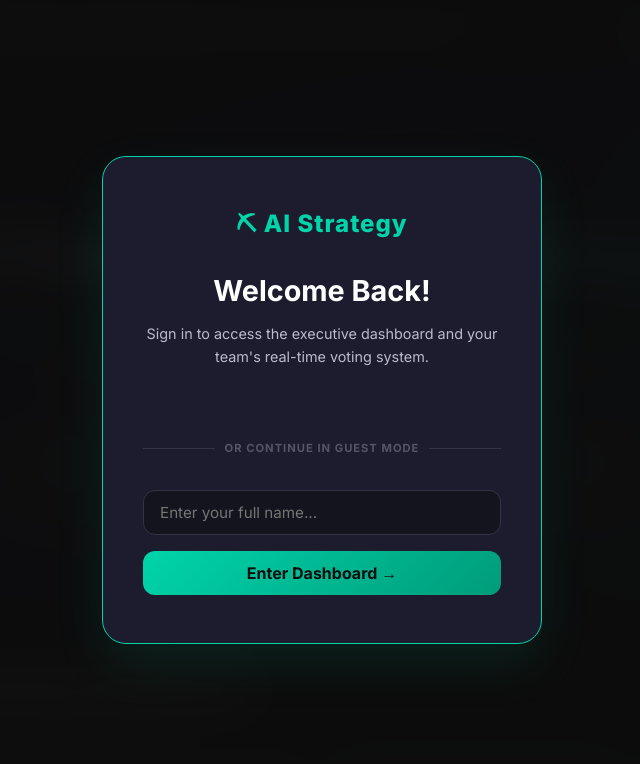
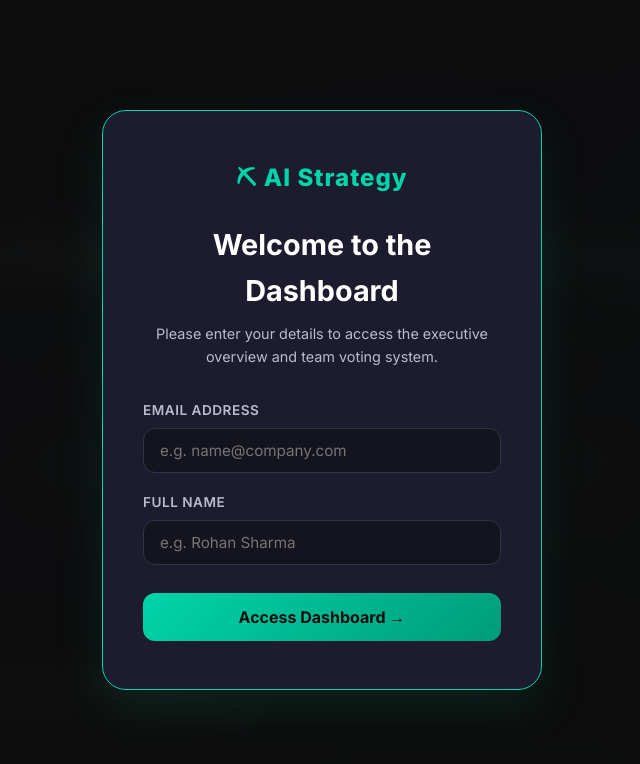
Before and after one commit to sudhanshu23bh-web/ai-strategy-dashboard, a website: page AI_Strategy_Document_SHAREABLE.html in a window 1280 px wide. Shown: the top 764 px of the page, without its empty margins (318-958 px from the left). Drawn offline with Linux system fonts and the light colour scheme.

Commit message:
feat: setup custom passwordless onboarding screen with auto-avatar

```diff
--- a/AI_Strategy_Document_SHAREABLE.html
+++ b/AI_Strategy_Document_SHAREABLE.html
@@ -5,7 +5,6 @@
 <meta name="viewport" content="width=device-width, initial-scale=1.0">
 <title>AI Transformation Strategy — Mining SaaS Company</title>
 <link href="https://fonts.googleapis.com/css2?family=Inter:wght@300;400;500;600;700;800;900&display=swap" rel="stylesheet">
-<script src="https://accounts.google.com/gsi/client" async defer></script>
 <style>
 *, *::before, *::after { box-sizing: border-box; margin: 0; padding: 0; }
 :root {
@@ -37,12 +36,15 @@ h1,h2,h3,h4,h5 { color: var(--white); }
 .login-divider { display: flex; align-items: center; margin: 2rem 0; color: var(--dim); }
 .login-divider::before, .login-divider::after { content: ''; flex: 1; height: 1px; background: var(--border); }
 .login-divider span { padding: 0 10px; font-size: 0.7rem; font-weight: 700; letter-spacing: 1px; }
-.manual-login { display: flex; flex-direction: column; gap: 1rem; }
+
+.custom-login-form { display: flex; flex-direction: column; gap: 1.2rem; text-align: left; }
+.input-group { display: flex; flex-direction: column; gap: 0.4rem; }
+.input-group label { font-size: 0.85rem; font-weight: 600; color: var(--gray); text-transform: uppercase; letter-spacing: 0.5px; }
+
 .login-input { padding: 12px 16px; border: 1px solid var(--border); border-radius: 12px; background: var(--bg2); color: var(--white); font-family: 'Inter', sans-serif; font-size: 0.95rem; outline: none; transition: all 0.3s; }
 .login-input:focus { border-color: var(--teal); box-shadow: 0 0 0 2px rgba(0,212,170,0.2); }
-.login-btn { padding: 12px; border: none; border-radius: 12px; background: linear-gradient(135deg, var(--teal), #009c7a); color: var(--bg); font-family: 'Inter', sans-serif; font-size: 1rem; font-weight: 700; cursor: pointer; transition: transform 0.3s, box-shadow 0.3s; }
+.login-btn { padding: 14px; border: none; border-radius: 12px; background: linear-gradient(135deg, var(--teal), #009c7a); color: var(--bg); font-family: 'Inter', sans-serif; font-size: 1rem; font-weight: 700; cursor: pointer; transition: transform 0.3s, box-shadow 0.3s; margin-top: 0.5rem; }
 .login-btn:hover { transform: translateY(-2px); box-shadow: 0 8px 20px rgba(0,212,170,0.3); }
-#g_id_onload, .g_id_signin { display: flex; justify-content: center; margin-bottom: 0.5rem; }
 
 /* TOP BAR PROFILE */
 .user-profile { display: flex; align-items: center; gap: 8px; background: rgba(0,212,170,0.06); border: 1px solid rgba(0,212,170,0.2); padding: 4px 10px; border-radius: 20px; transition: all 0.3s; }
@@ -632,30 +634,21 @@ h1,h2,h3,h4,h5 { color: var(--white); }
 <div id="loginOverlay" class="login-overlay">
   <div class="login-card">
     <div class="login-logo">⛏ AI Strategy</div>
-    <h2>Welcome Back!</h2>
-    <p>Sign in to access the executive dashboard and your team's real-time voting system.</p>
-
-    <!-- Google Sign-In Button Container -->
-    <div id="g_id_onload"
-         data-client_id="YOUR_GOOGLE_CLIENT_ID_HERE"
-         data-callback="handleGoogleLogin"
-         data-auto_prompt="false">
-    </div>
-    <div class="g_id_signin"
-         data-type="standard"
-         data-size="large"
-         data-theme="outline"
-         data-text="sign_in_with"
-         data-shape="rectangular"
-         data-logo_alignment="left">
-    </div>
-
-    <!-- Manual Username Fallback -->
-    <div class="login-divider"><span>OR CONTINUE IN GUEST MODE</span></div>
-
-    <div class="manual-login">
-      <input type="text" id="manualUsername" class="login-input" placeholder="Enter your full name..." onkeypress="if(event.key === 'Enter') loginManual()">
-      <button class="login-btn" onclick="loginManual()">Enter Dashboard →</button>
+    <h2>Welcome to the Dashboard</h2>
+    <p>Please enter your details to access the executive overview and team voting system.</p>
+
+    <div class="custom-login-form">
+      <div class="input-group">
+        <label for="userEmail">Email Address</label>
+        <input type="email" id="userEmail" class="login-input" placeholder="e.g. name@company.com" onkeypress="if(event.key === 'Enter') document.getElementById('userName').focus()">
+      </div>
+
+      <div class="input-group">
+        <label for="userName">Full Name</label>
+        <input type="text" id="userName" class="login-input" placeholder="e.g. Rohan Sharma" onkeypress="if(event.key === 'Enter') loginCustom()">
+      </div>
+
+      <button class="login-btn" onclick="loginCustom()">Access Dashboard →</button>
     </div>
   </div>
 </div>
@@ -1575,34 +1568,31 @@ function checkAuth() {
   }
 }
 
-function loginManual() {
-  const nameInput = document.getElementById('manualUsername');
+function loginCustom() {
+  const emailInput = document.getElementById('userEmail');
+  const nameInput = document.getElementById('userName');
+
+  const email = emailInput.value.trim();
   const name = nameInput.value.trim();
-  if (!name) { alert('Please enter your name first'); return; }
+
+  if (!email || !name) {
+    alert('Please enter both Email and Name');
+    return;
+  }
+
+  // Generate a beautiful avatar based on their name initials
+  const avatarUrl = `https://ui-avatars.com/api/?name=${encodeURIComponent(name)}&background=00D4AA&color=fff&bold=true&rounded=true`;
 
   localStorage.setItem('authName', name);
-  localStorage.removeItem('authAvatar'); // No avatar for manual
-  checkAuth();
-}
-
-// Called automatically by Google SDK on success
-function handleGoogleLogin(response) {
-  // Decode JWT to get user info
-  const base64Url = response.credential.split('.')[1];
-  const base64 = base64Url.replace(/-/g, '+').replace(/_/g, '/');
-  const jsonPayload = decodeURIComponent(atob(base64).split('').map(function(c) {
-      return '%' + ('00' + c.charCodeAt(0).toString(16)).slice(-2);
-  }).join(''));
-
-  const userInfo = JSON.parse(jsonPayload);
-
-  localStorage.setItem('authName', userInfo.name);
-  localStorage.setItem('authAvatar', userInfo.picture);
+  localStorage.setItem('authEmail', email);
+  localStorage.setItem('authAvatar', avatarUrl);
+
   checkAuth();
 }
 
 function logout() {
   localStorage.removeItem('authName');
+  localStorage.removeItem('authEmail');
   localStorage.removeItem('authAvatar');
   localStorage.removeItem('aiVoterName');
   localStorage.removeItem('aiVotes'); // Optional: clear local votes
--- a/style.css
+++ b/style.css
@@ -28,12 +28,15 @@ h1,h2,h3,h4,h5 { color: var(--white); }
 .login-divider { display: flex; align-items: center; margin: 2rem 0; color: var(--dim); }
 .login-divider::before, .login-divider::after { content: ''; flex: 1; height: 1px; background: var(--border); }
 .login-divider span { padding: 0 10px; font-size: 0.7rem; font-weight: 700; letter-spacing: 1px; }
-.manual-login { display: flex; flex-direction: column; gap: 1rem; }
+
+.custom-login-form { display: flex; flex-direction: column; gap: 1.2rem; text-align: left; }
+.input-group { display: flex; flex-direction: column; gap: 0.4rem; }
+.input-group label { font-size: 0.85rem; font-weight: 600; color: var(--gray); text-transform: uppercase; letter-spacing: 0.5px; }
+
 .login-input { padding: 12px 16px; border: 1px solid var(--border); border-radius: 12px; background: var(--bg2); color: var(--white); font-family: 'Inter', sans-serif; font-size: 0.95rem; outline: none; transition: all 0.3s; }
 .login-input:focus { border-color: var(--teal); box-shadow: 0 0 0 2px rgba(0,212,170,0.2); }
-.login-btn { padding: 12px; border: none; border-radius: 12px; background: linear-gradient(135deg, var(--teal), #009c7a); color: var(--bg); font-family: 'Inter', sans-serif; font-size: 1rem; font-weight: 700; cursor: pointer; transition: transform 0.3s, box-shadow 0.3s; }
+.login-btn { padding: 14px; border: none; border-radius: 12px; background: linear-gradient(135deg, var(--teal), #009c7a); color: var(--bg); font-family: 'Inter', sans-serif; font-size: 1rem; font-weight: 700; cursor: pointer; transition: transform 0.3s, box-shadow 0.3s; margin-top: 0.5rem; }
 .login-btn:hover { transform: translateY(-2px); box-shadow: 0 8px 20px rgba(0,212,170,0.3); }
-#g_id_onload, .g_id_signin { display: flex; justify-content: center; margin-bottom: 0.5rem; }
 
 /* TOP BAR PROFILE */
 .user-profile { display: flex; align-items: center; gap: 8px; background: rgba(0,212,170,0.06); border: 1px solid rgba(0,212,170,0.2); padding: 4px 10px; border-radius: 20px; transition: all 0.3s; }
```
Also changed, not shown: index.html (+12 -22 lines), render.js (+17 -20 lines).
